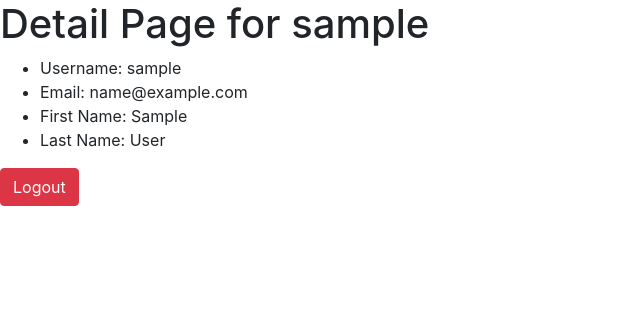
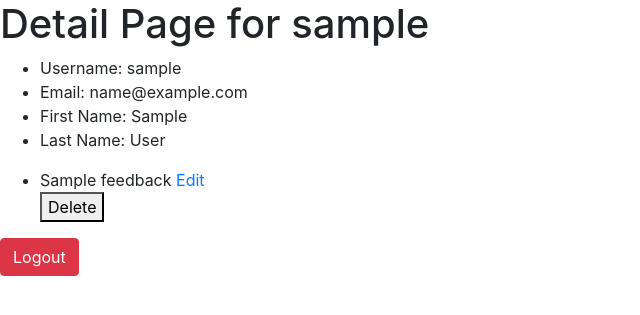
Before and after one commit to stephanedreyfus/Flask_Feedback, a Flask app: template templates/user_details.html in a window 1280 px wide. Shown: the top 315 px of the page, without its empty margins (0-640 px from the left). Run offline with Flask 2, Linux system fonts and the light colour scheme; tables that the repository leaves empty hold one stand-in row (values such as "Sample post"); the template is opened without the code that fills it: values that come from a table or form of the project are taken from there, most other values are stand-ins (such as "Sample title", 1, 10 or a date in 2020); parts of the project's set-up code (start-up, migrations or seed data) failed here and were passed over; some libraries are stand-ins or nearby versions.

Commit message:
Added html for feedback links.

```diff
--- a/app.py
+++ b/app.py
@@ -80,10 +80,13 @@ def show_user_details_page(username):
     redirect everyone else. """
     cur_user = session.get('username')
     user = User.query.filter_by(username=cur_user).first()
+    feedback = user.feedback
 
     if user:
 
-        return render_template('user_details.html', user=user)
+        return render_template('user_details.html',
+                               user=user,
+                               feedback=feedback)
 
     else:
         flash('You must be logged in to see user details!')
@@ -92,8 +95,13 @@ def show_user_details_page(username):
 
 @app.route('/logout')
 def log_out():
-    """ Handle user logging out, clearing session and redirecting back to '/login'"""
+    """ Handle user logging out, clearing session
+    and redirecting back to '/login'"""
 
     session.pop("username")
 
     return redirect("/login")
+
+
+################################################################
+# Routes for feedback
--- a/templates/user_details.html
+++ b/templates/user_details.html
@@ -12,6 +12,14 @@ Detail Page for {{ user.username }}
         <li>First Name: {{ user.first_name }}</li>
         <li>Last Name: {{ user.last_name }}</li>
     </ul>
+    <ul>
+        {% for feedback in feedback %}
+            <li>{{ feedback }} <a href="/feedback/{{ feedback.id }}/update">Edit</a>
+            <form action="/feedback/{{ feedback.id }}/delete" method="POST">
+                <button type="submit">Delete</button></li>
+            </form>
+        {% endfor %}
+    </ul>
     <form action="/logout" method="GET">
         <button class="btn btn-danger" type="submit">Logout</button>
     </form>
```
